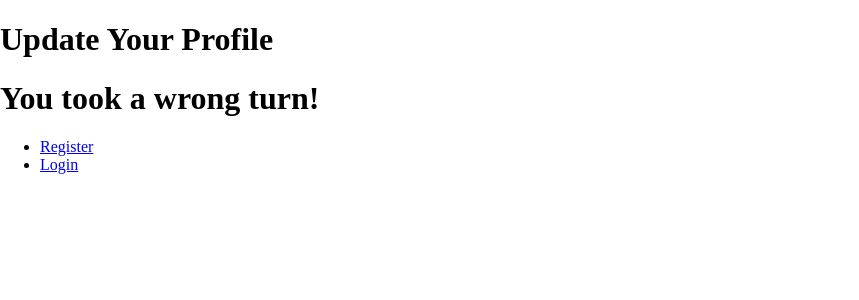
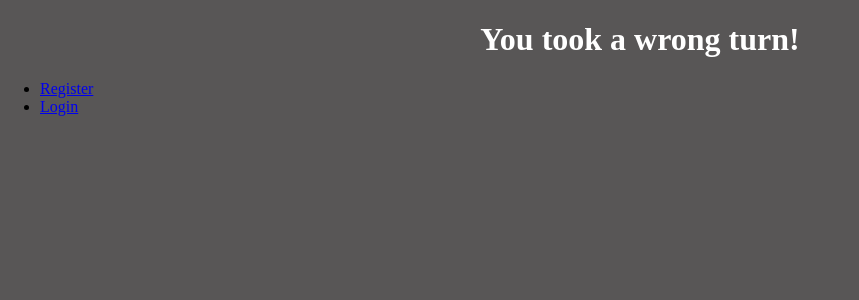
Before and after one commit to social-music/social-music, a Django app: template code/tango_with_django_project/templates/rango/update-profile.html in a window 1280 px wide. Shown: the top 300 px of the page, without its empty margins (0-859 px from the left). Run offline with Django 3.2, Linux system fonts and the light colour scheme; the template is opened without the code that fills it, so the values that code supplies are empty.

Commit message:
update profile css + other small changes

```diff
--- a/code/tango_with_django_project/rango/models.py
+++ b/code/tango_with_django_project/rango/models.py
@@ -294,7 +294,7 @@ class SheetMusic(Media):
 	def setKey(self, k):
 		key = k
 
-# Comment
+Comment
 class CommentModel(Content):
     uid = models.CharField(default=uuid.uuid4)
     author = UserModel()
--- a/code/tango_with_django_project/static/styles.css
+++ b/code/tango_with_django_project/static/styles.css
@@ -10,6 +10,11 @@ body {
 	width: 100%;
 	height: 100%;
 	margin: 0px;
+	background-color: #585656;
+}
+
+.small_link {
+	color: white;
 }
 
 #sign_in, #register {
@@ -51,6 +56,7 @@ body {
 
 /* Top Bar */
 #top_bar {
+	background-color: white;
 	width: 85%;
 	height: 100%;
 	position: absolute;
@@ -98,11 +104,16 @@ body {
 }
 
 /* Sign In and Sign up*/
-#sign_in, #register {
+#sign_in, #register, #update {
 	width: 20%;
 	height: 100%;
 	margin: auto;
 	text-align: center;
+}
+
+#update {
+	color: white;
+	width: 30%;
 }
 
 /* Forms */
@@ -118,7 +129,6 @@ body {
 	margin-right: auto;
 	width: 100%;
 	height: 30px;
-	text-align: center;
 }
 
 .button {
@@ -135,6 +145,7 @@ body {
     border-width: 3px;
     border-radius: 10px;
     border-color: #20b52f;
+    text-align: center;
 }
 
 input {
@@ -160,5 +171,3 @@ input {
 	clear: both;
 	display: none;
 }
-
-/* Profile Page */
--- a/code/tango_with_django_project/templates/rango/index.html
+++ b/code/tango_with_django_project/templates/rango/index.html
@@ -2,7 +2,7 @@
 
 {% load staticfiles %}
 
-{% block title %}Index{% endblock %}
+{% block title %}Stream{% endblock %}
 
 {% block body_block %}
     {% if user.is_authenticated %}
--- a/code/tango_with_django_project/templates/rango/login.html
+++ b/code/tango_with_django_project/templates/rango/login.html
@@ -22,7 +22,7 @@
         	</div>
 	    </form>
 		<div class="input_sizing_box">
-	    	<span id="to_register"> Not a User? <a href="{% url 'register' %}">Register Here</a> </span>
+	    	<span id="to_register"> Not a User? <a class="small_link" href="{% url 'register' %}">Register Here</a> </span>
     	</div>
     </div>
 {% endblock %}
--- a/code/tango_with_django_project/templates/rango/register.html
+++ b/code/tango_with_django_project/templates/rango/register.html
@@ -27,7 +27,7 @@
             <input class="button" type="submit" name="submit" value="Register" />
         </form>
         <div class="input_sizing_box">
-            <span id="to_login"> Already have a Profile? <a href="{% url 'login' %}"> Sign In</a> </span>
+            <span id="to_login"> Already have a Profile? <a class="small_link" href="{% url 'login' %}"> Sign In</a> </span>
         </div>
     </div>
     {% endif %}
--- a/code/tango_with_django_project/templates/rango/update-profile.html
+++ b/code/tango_with_django_project/templates/rango/update-profile.html
@@ -6,14 +6,14 @@
 
 {% block body_block %}
 
-	<h1>Update Your Profile</h1>
-
+	<div id="update">
 	    {% if user.is_authenticated %}
 	    	{% if updated %}
 	    		<p>Profile successfully updated!</p>
 	    	{% else %}
 
-	        <form id="user_form" method="post" action="/rango/update-profile/" enctype="multipart/form-data">>
+				<h1> Update Profile </h1>
+		        <form id="user_form" method="post" action="/rango/update-profile/" enctype="multipart/form-data">
 
 		            {% csrf_token %}
 
@@ -24,12 +24,13 @@
 		            {{ profile_form.as_p }}
 
 		            <!-- Provide a button to click to submit the form. -->
-	            <input type="submit" name="submit" value="Update" />
+		            <input class="button" type="submit" name="submit" value="Update" />
 		        </form>
 
 		    {% endif %}
 	    {% else %}
 	        <h1>You took a wrong turn!</h1>
 	    {% endif %}
+    </div>
 
 {% endblock %}
```
Lines whose indentation alone changed are shown as unchanged.
